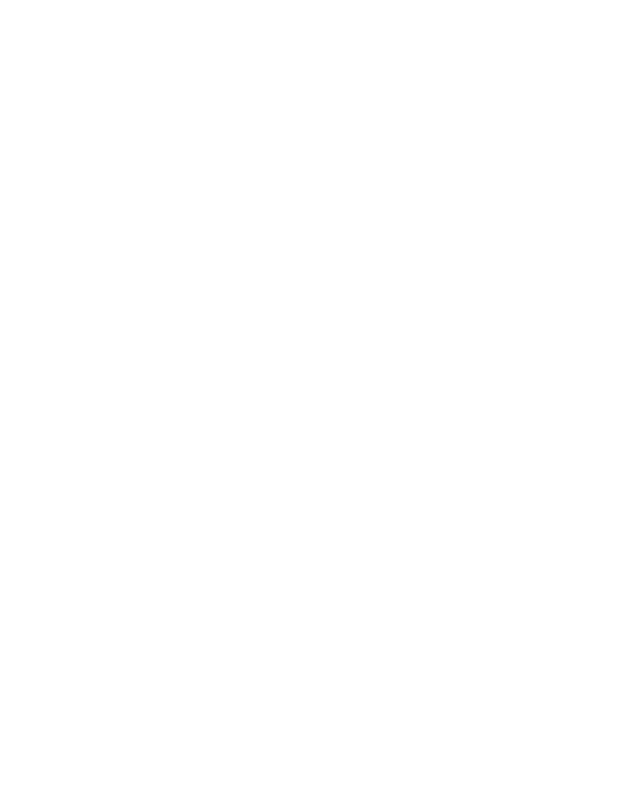
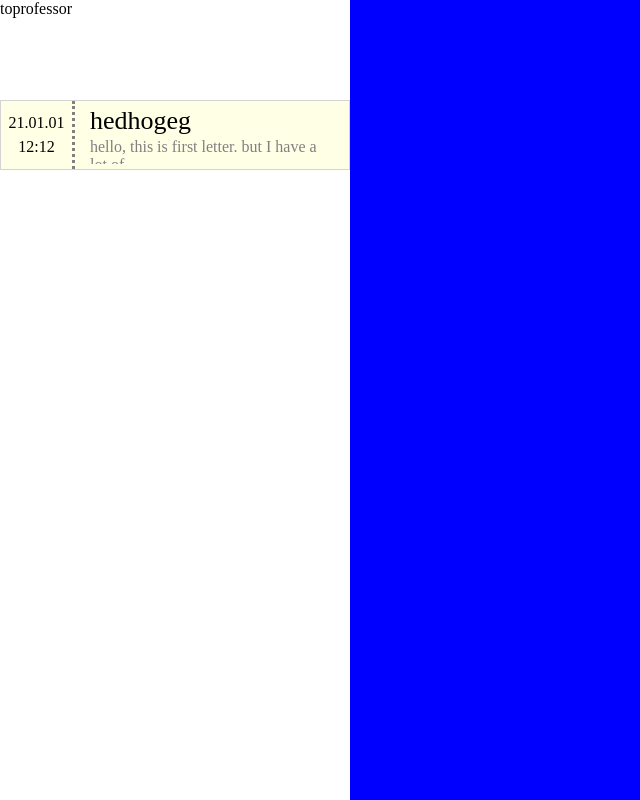
Before and after one commit to hedhogeg/ToProfessor, a plain HTML site: page main.html in a window 1280 px wide. Shown: the whole page, without its empty margins (0-640 px from the left). Drawn offline with Linux system fonts and the light colour scheme.

Commit message:
feat: layout list added

```diff
--- /dev/null
+++ b/main.css
@@ -0,0 +1,52 @@
+* {
+    box-sizing: border-box;
+}
+.blind {
+    display: none;
+}
+body {
+    margin: 0;
+    padding: 0;
+    display: flex;
+    height: 100vh;
+}
+#header {
+    flex: 1;
+    max-width: 350px;
+    /* background-color: red; */
+}
+#logo {
+    width: auto;
+    height: 100px;
+}
+.uplist {
+    display: flex;
+    height: 70px;
+    background-color: rgb(255, 255, 230);
+    border: 1px solid lightgray;
+}
+.time {
+    flex: 1;
+    text-align: center;
+    line-height: 24px;
+    padding: 10px 5px;
+    border-right: 3px dotted grey;
+}
+.content {
+    padding: 5px 15px;
+    flex: 4;
+    display: flex;
+    flex-direction: column;
+}
+.id {
+    font-size: 26px;
+    margin-bottom: 2px;
+}
+.preview {
+    color: gray;
+    overflow: hidden;
+}
+#main {
+    flex: 2;
+    background-color: blue;
+}
--- a/main.html
+++ b/main.html
@@ -1,9 +1,35 @@
 <!DOCTYPE html>
-<html>
+<html lang="ko">
 <head>
-
+    <meta charset="utf-8">
+    <title>Guest Book</title>
+    <link rel="stylesheet" href="./main.css">
 </head>
 <body>
-
+    <div id="header">
+        <div id="logo">
+            <h1 class="blind">To.Professor</h1>
+            toprofessor
+        </div>
+        <div id="list">
+            <h2 class="blind">글목록</h2>
+            <div class="uplist">
+                <div class="time">
+                    21.01.01<br>12:12
+                </div>
+                <div class="content">
+                    <div class="id">
+                        hedhogeg
+                    </div>
+                    <div class="preview">
+                        hello, this is first letter. but I have a lot of
+                    </div>
+                </div>
+            </div>
+        </div>
+    </div>
+    <div id="main">
+        <h2 class="blind">글작성</h2>
+    </div>
 </body>
 </html>
```
